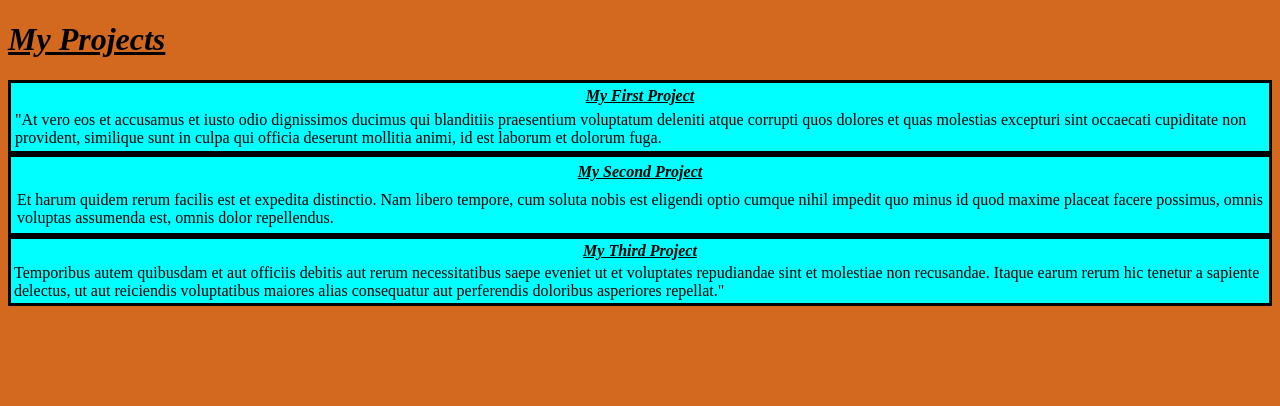
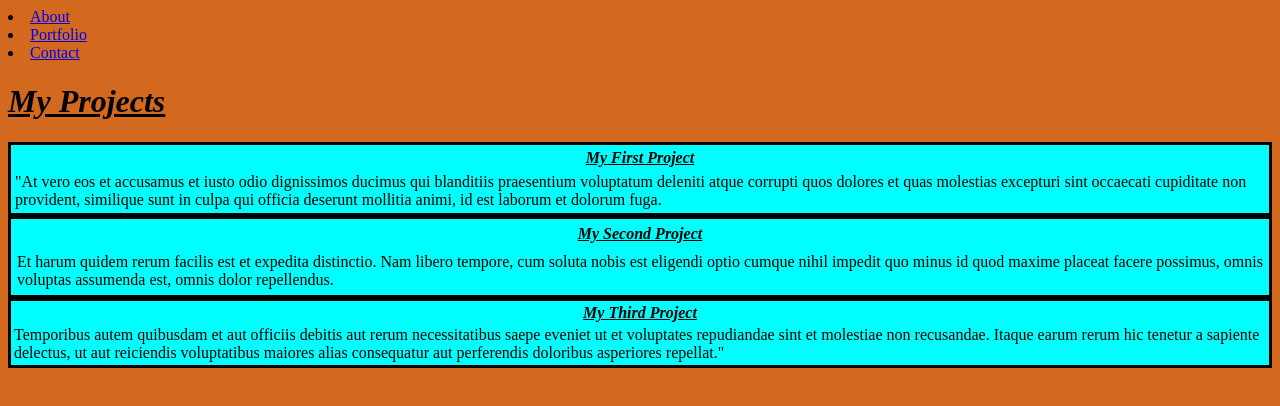
Before and after one commit to kyky1998/Personal-Website, a plain HTML site: page portfolio.html in a window 1280 px wide. Drawn offline with Linux system fonts and the light colour scheme.

Commit message:
update 2

```diff
--- a/portfolio.html
+++ b/portfolio.html
@@ -5,6 +5,7 @@
     <meta name="viewport" content="width=device-width, initial-scale=1.0">
     <link rel="stylesheet" href="style.css">
     <title>Document</title>
+    <li><a href="about.html">About</a></li><li><a href="portfolio.html">Portfolio</a></li><li><a href="contact.html">Contact</a></li>
 </head>
 <body style="background-color: chocolate;">
     <h1>
```
